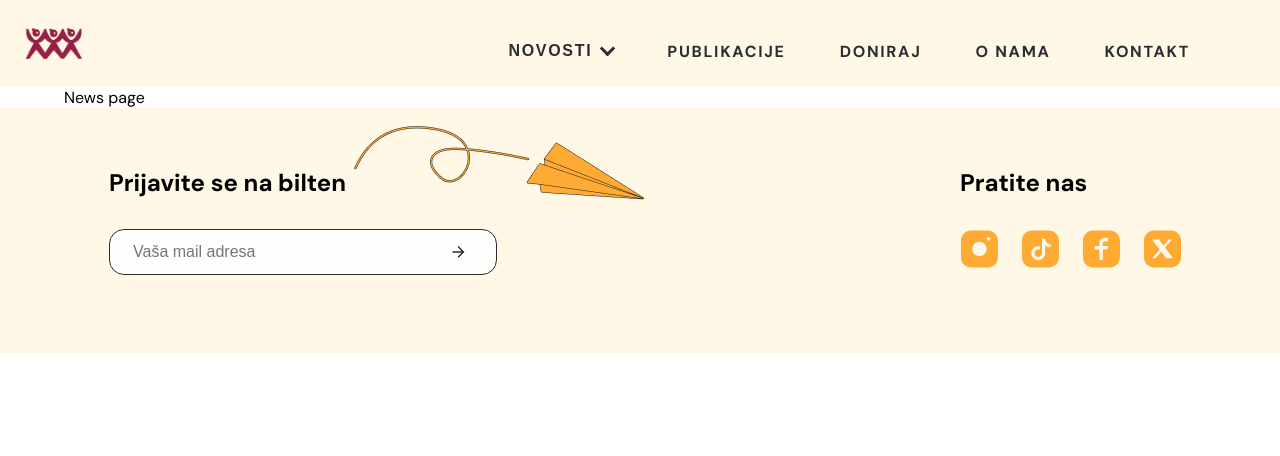
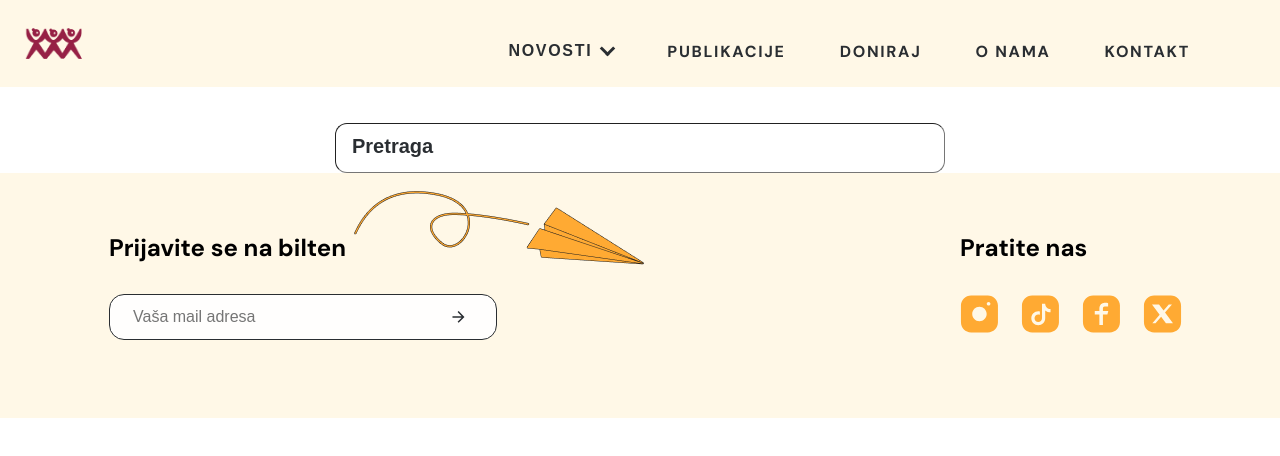
Before and after one commit to vegaitglobal/informisi-zene-website, a React (Create React App) app in the folder zuko-ui/: page /news in a window 1280 px wide. Shown: the top 456 px of the page. Built offline with nearby package versions, Linux system fonts and the light colour scheme.

Commit message:
Change placement of input field

```diff
--- a/zuko-ui/src/pages/news.page.js
+++ b/zuko-ui/src/pages/news.page.js
@@ -1,5 +1,7 @@
+import SearchPostInput from '../components/SearchPostInput/SearchPostInput'
+
 export default function NewsPage() {
     return <div>
-        News page
+        <SearchPostInput />
     </div>
 }
```
Also changed, not shown: zuko-ui/src/components/SearchPostInput/SearchPostInput.jsx (renamed from zuko-ui/src/components/SearchPostsInput/SearchPostInput.jsx), zuko-ui/src/components/SearchPostInput/SearchPostInput.module.scss (renamed from zuko-ui/src/components/SearchPostsInput/SearchPostInput.module.scss).
